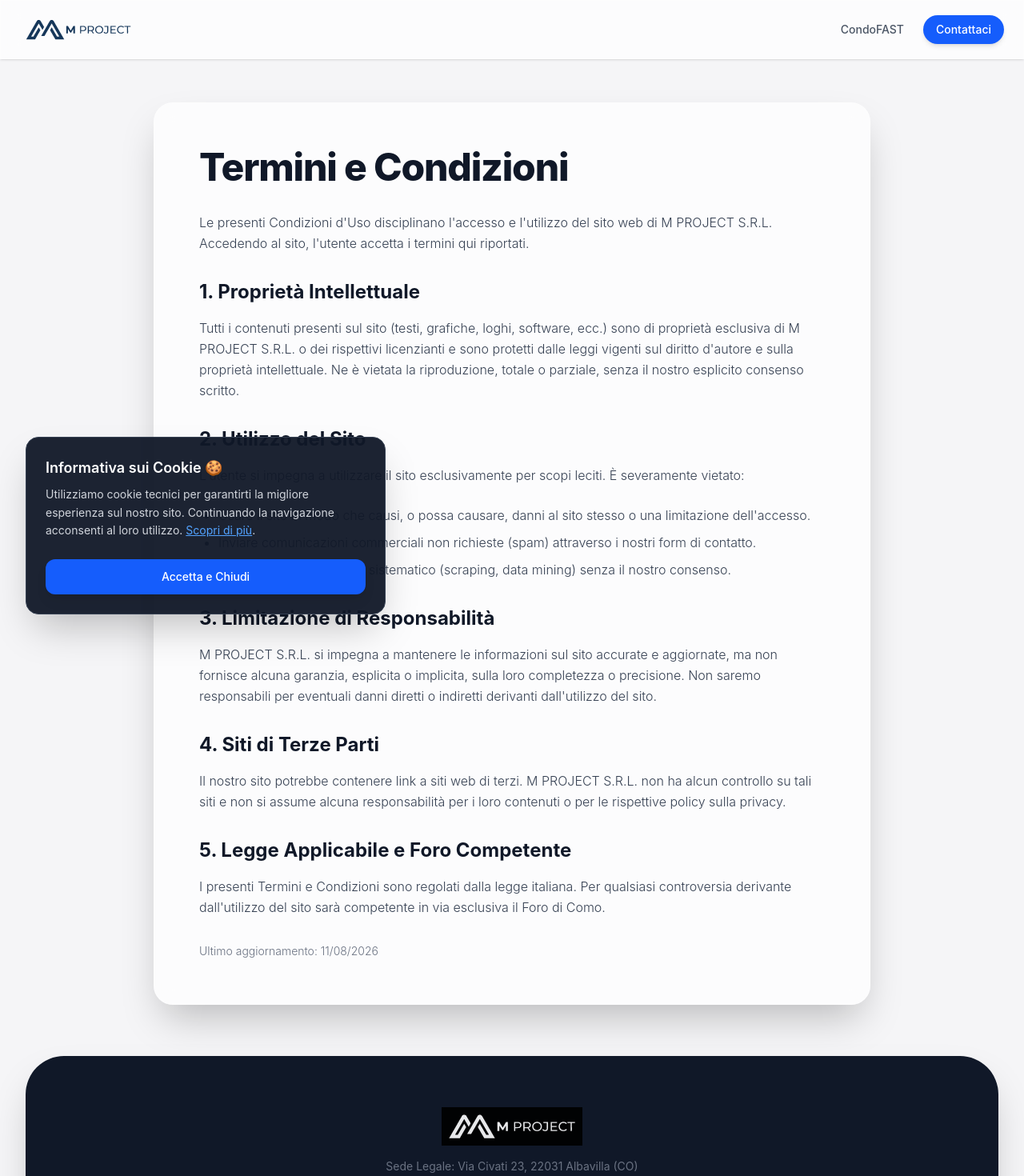
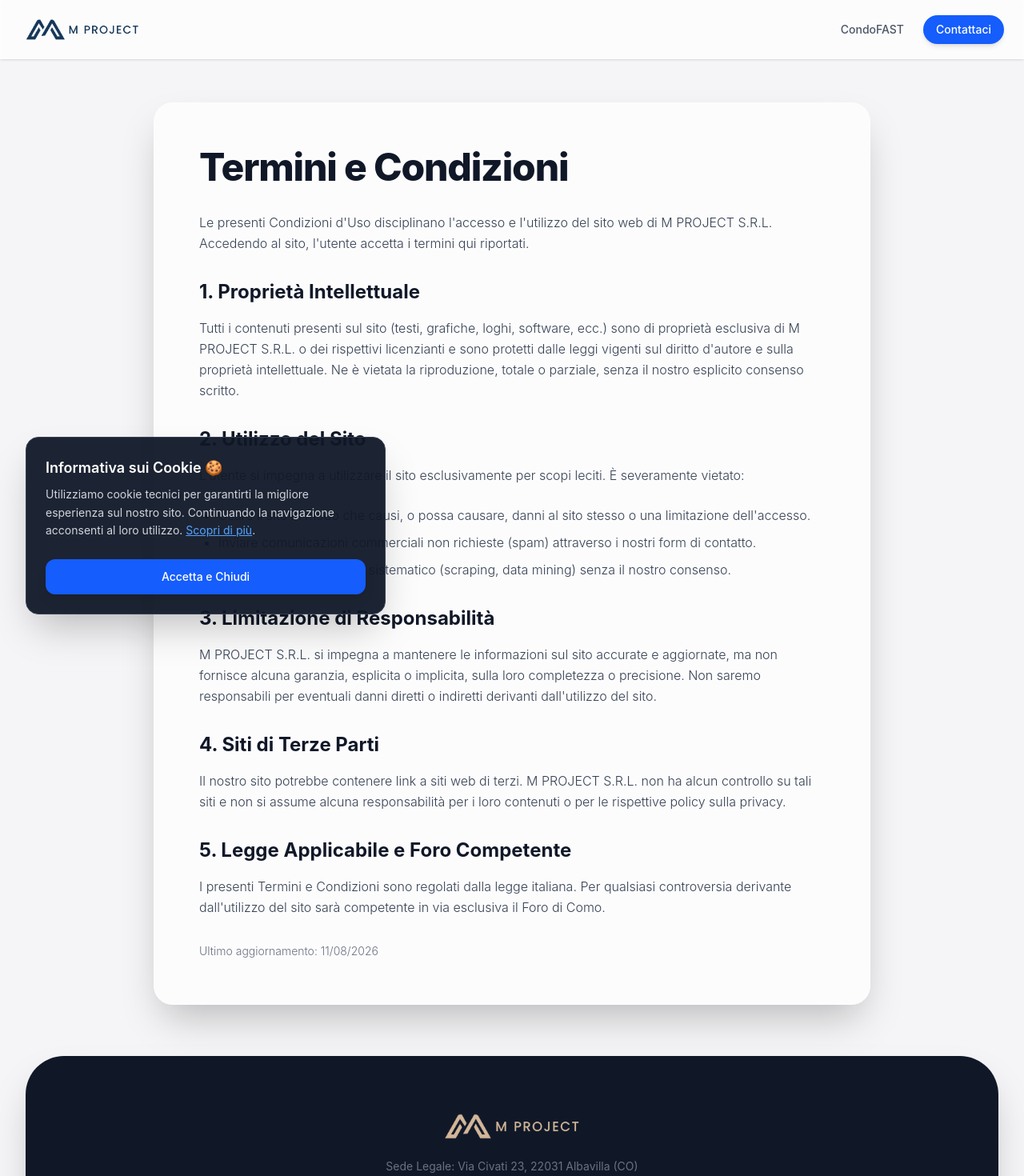
Before and after one commit to GabrieleMproject/M-PROJECT-WEBSITE, a React (Vite) app: page /termini-e-condizioni in a window 1280 px wide. Shown: the top 1470 px of the page at 80% size. Built offline with nearby package versions, Linux system fonts and the light colour scheme; no server answers; what react-google-recaptcha-v3 would draw is missing.

Commit message:
Use perfectly cropped clean PNG logo provided by user

```diff
--- a/src/components/Footer.jsx
+++ b/src/components/Footer.jsx
@@ -1,6 +1,6 @@
 import React from 'react';
 import { Link } from 'react-router-dom';
-import logoNegative from '../assets/logo-negative.svg';
+import logoNegative from '../assets/logo-clean.png';
 
 export default function Footer() {
   return (
@@ -8,7 +8,7 @@ export default function Footer() {
       <div className="max-w-4xl mx-auto space-y-6">
         <div className="flex justify-center mb-4">
           <Link to="/" className="hover:opacity-100 transition-opacity opacity-90">
-            <img src={logoNegative} alt="M PROJECT S.R.L. Logo" className="h-10 md:h-12 w-auto" />
+            <img src={logoNegative} alt="M PROJECT S.R.L. Logo" className="h-10 md:h-12 w-auto invert mix-blend-screen" />
           </Link>
         </div>
         <p className="text-gray-500">
--- a/src/components/Navbar.jsx
+++ b/src/components/Navbar.jsx
@@ -1,12 +1,12 @@
 import React from 'react';
 import { Link } from 'react-router-dom';
-import logo from '../assets/logo.svg';
+import logo from '../assets/logo-clean.png';
 
 export default function Navbar() {
   return (
     <nav className="fixed top-0 left-0 right-0 z-50 bg-white/70 backdrop-blur-md border border-white/20 shadow-sm px-6 py-4 flex justify-between items-center transition-all duration-300">
       <Link to="/" className="flex items-center hover:opacity-80 transition-opacity">
-        <img src={logo} alt="M PROJECT S.R.L. Logo" className="h-8 md:h-10 w-auto" />
+        <img src={logo} alt="M PROJECT S.R.L. Logo" className="h-8 md:h-10 w-auto mix-blend-multiply" />
       </Link>
       <div className="flex items-center space-x-6">
         <Link to="/condofast" className="hidden md:block text-sm font-medium text-gray-600 hover:text-blue-600 transition-colors">
```
Also changed, not shown: src/assets/logo-clean.png (added).
